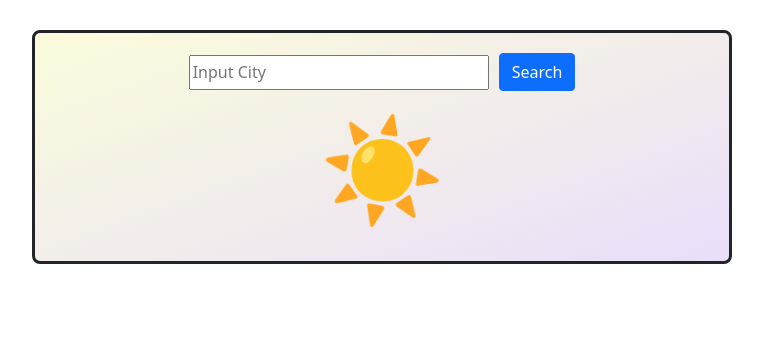
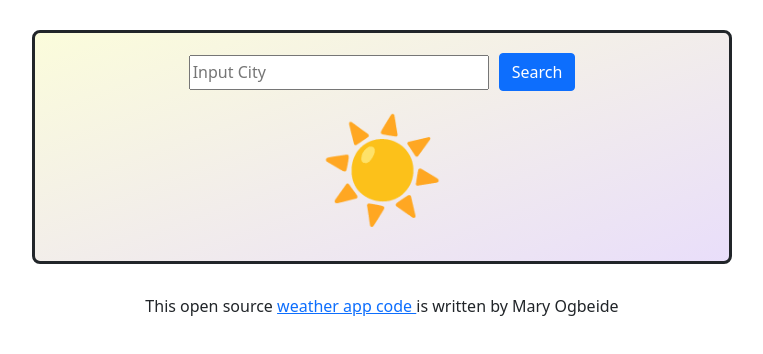
Before and after one commit to mary-queendev/weatherapp, a plain HTML site: page index.html in a window 1280 px wide. Shown: the whole page, without its empty margins (258-1021 px from the left). Drawn offline with nearby package versions, Linux system fonts and the light colour scheme.

Commit message:
added link to github repo

```diff
--- a/css-files/weatherapp.css
+++ b/css-files/weatherapp.css
@@ -1,7 +1,6 @@
-a {
-  text-decoration: none;
+.intro{
+  text-align: center;
 }
-
 .cover {
   margin: 30px auto;
   border: 3px solid;
--- a/index.html
+++ b/index.html
@@ -35,11 +35,16 @@
           <div>
             <span id="desc"></span>
             <span id="celcius"></span>
-          </div
-          >
+          </div>
         </div>
       </div>
-
+    </div>
+    <div class = "intro"
+      >This open source
+      <a href="https://github.com/mary-queendev/weatherapp/tree/master"
+        >weather app code </a
+      >is written by Mary Ogbeide</div
+    >
 
     <script src="js-files/weatherapp.js"></script>
   </body>
```
